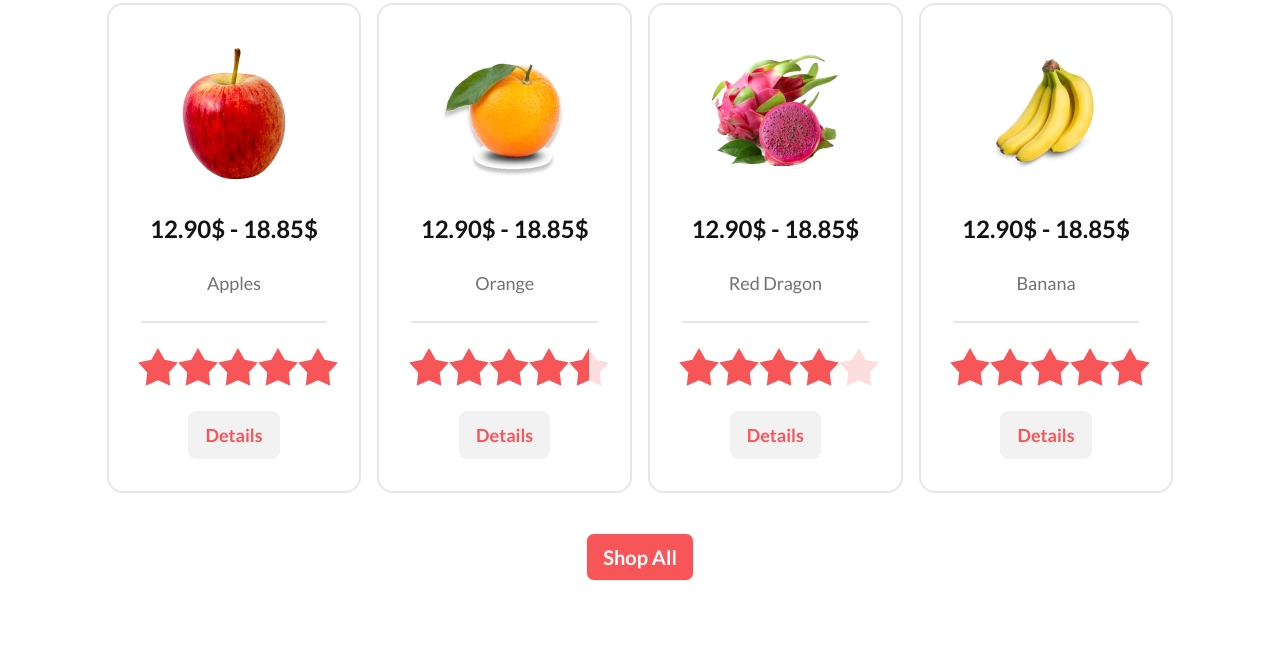
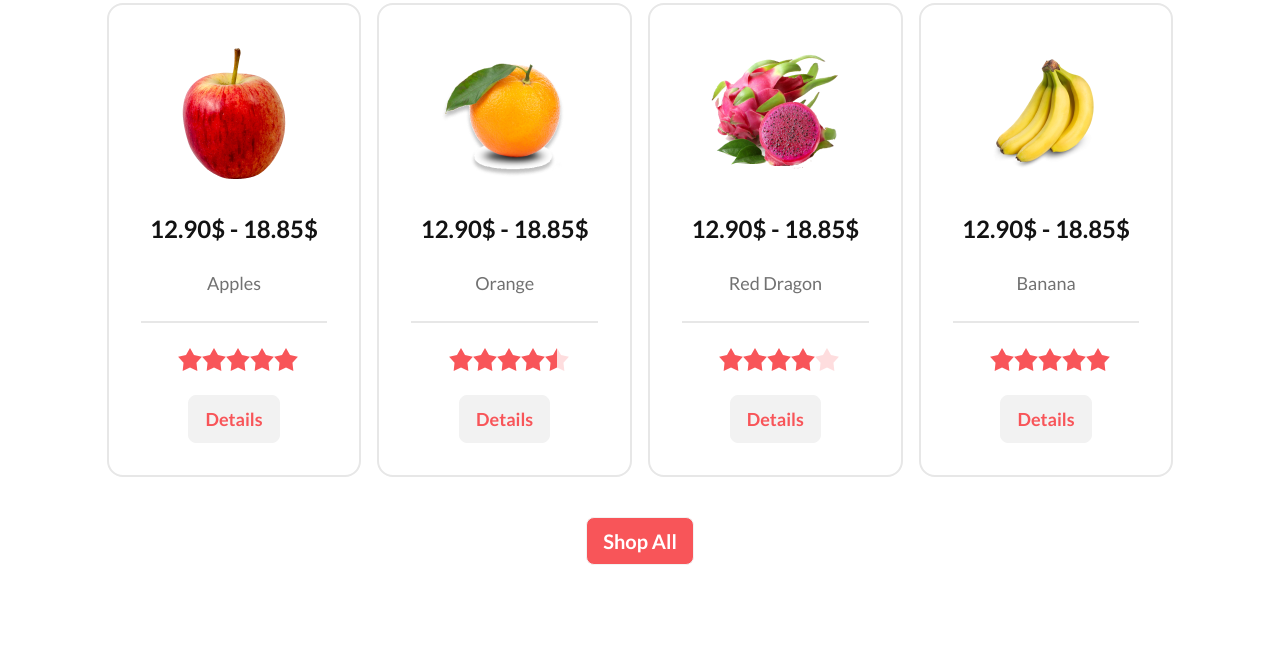
Before and after one commit to akibrahman/assignment-3-ph, a plain HTML site: page index.html in a window 1280 px wide. Shown: the part 1127-1782 px from the top of the page. Drawn offline with nearby package versions, Linux system fonts and the light colour scheme.

Commit message:
Fruits Rating Design Updated

```diff
--- a/index.html
+++ b/index.html
@@ -61,20 +61,6 @@
         >
           <div class="dropdown">
             <label tabindex="0" class="btn btn-ghost lg:hidden">
-              <!-- <svg
-                xmlns="http://www.w3.org/2000/svg"
-                class="h-5 w-5"
-                fill="none"
-                viewBox="0 0 24 24"
-                stroke="currentColor"
-              >
-                <path
-                  stroke-linecap="round"
-                  stroke-linejoin="round"
-                  stroke-width="2"
-                  d="M4 6h16M4 12h8m-8 6h16"
-                />
-              </svg> -->
               <img src="./images/menu.svg" alt="" />
             </label>
             <ul
@@ -365,9 +351,7 @@
               </h2>
               <p class="text-[#717171] text-lg grow-0">Apples</p>
               <hr class="border border-[#E7E7E7] w-full" />
-              <div
-                class="rating rating-md xl:rating-lg rating-half pointer-events-none"
-              >
+              <div class="rating rating-md rating-half pointer-events-none">
                 <input type="radio" name="rating-10" class="rating-hidden" />
                 <input
                   type="radio"
@@ -526,9 +510,7 @@
               </h2>
               <p class="text-[#717171] text-lg grow-0">Orange</p>
               <hr class="border border-[#E7E7E7] w-full" />
-              <div
-                class="rating rating-md xl:rating-lg rating-half pointer-events-none"
-              >
+              <div class="rating rating-md rating-half pointer-events-none">
                 <input type="radio" name="rating-10" class="rating-hidden" />
                 <input
                   type="radio"
@@ -687,9 +669,7 @@
               </h2>
               <p class="text-[#717171] text-lg grow-0">Red Dragon</p>
               <hr class="border border-[#E7E7E7] w-full" />
-              <div
-                class="rating rating-md xl:rating-lg rating-half pointer-events-none"
-              >
+              <div class="rating rating-md rating-half pointer-events-none">
                 <input type="radio" name="rating-10" class="rating-hidden" />
                 <input
                   type="radio"
@@ -848,9 +828,7 @@
               </h2>
               <p class="text-[#717171] text-lg grow-0">Banana</p>
               <hr class="border border-[#E7E7E7] w-full" />
-              <div
-                class="rating rating-md xl:rating-lg rating-half pointer-events-none"
-              >
+              <div class="rating rating-md rating-half pointer-events-none">
                 <input type="radio" name="rating-10" class="rating-hidden" />
                 <input
                   type="radio"
```
